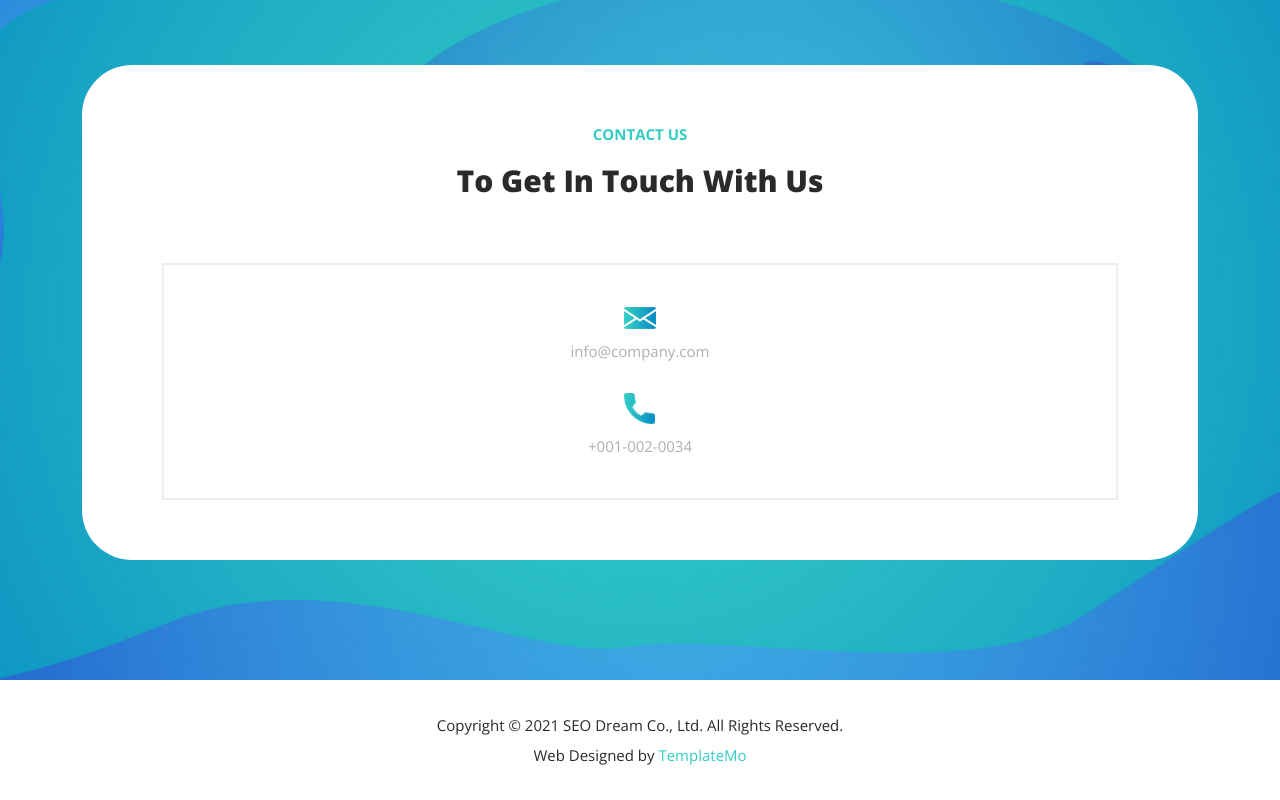
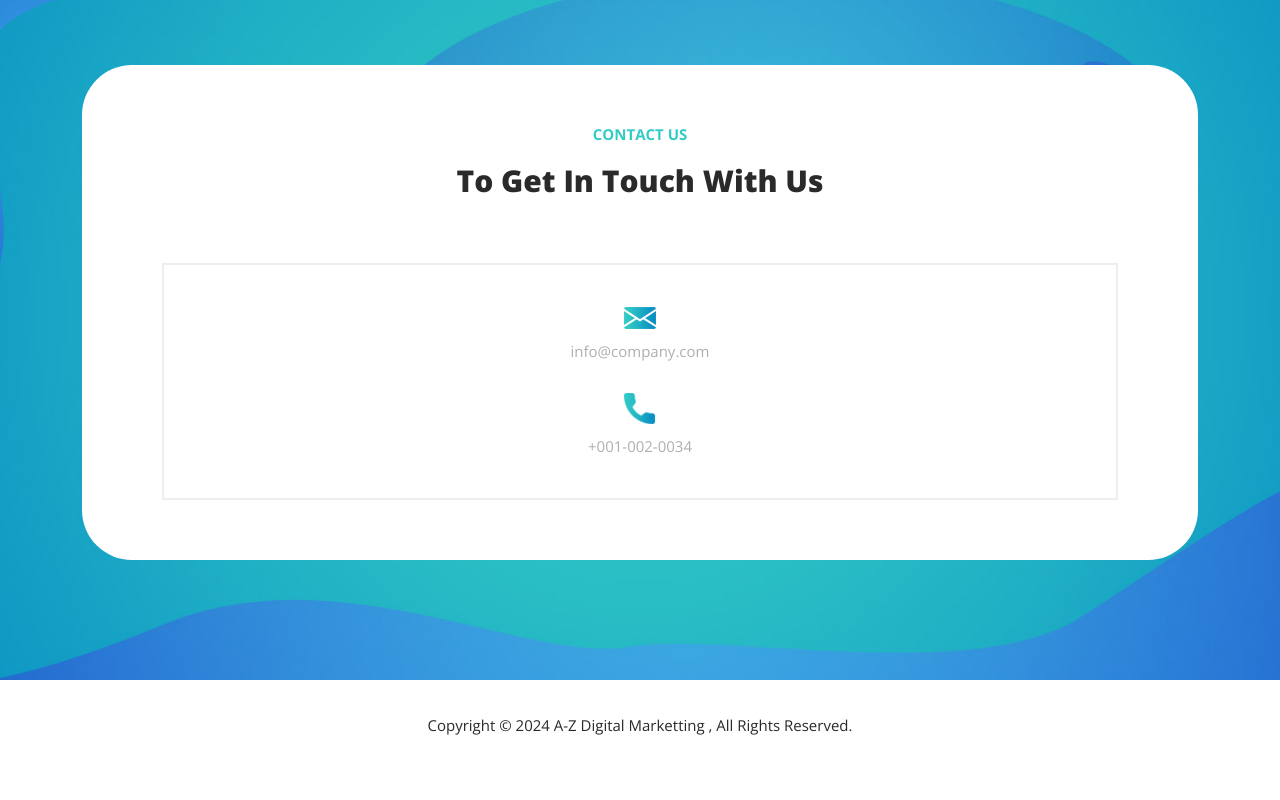
Before and after one commit to POOVALINGAM-design/A-Z_Digital-Marketing-service, a plain HTML site: page index.html in a window 1280 px wide. Shown: the part 3470-4270 px from the top of the page. After the commit the page ends 4240 px from the top, so only its background shows below. Drawn offline with nearby package versions, Linux system fonts and the light colour scheme.

Commit message:
Add files via upload

```diff
--- a/index.html
+++ b/index.html
@@ -620,9 +620,9 @@ https://templatemo.com/tm-563-seo-dream
     <div class="container">
       <div class="row">
         <div class="col-lg-12">
-          <p>Copyright © 2021 SEO Dream Co., Ltd. All Rights Reserved.
+          <p>Copyright © 2024 A-Z Digital Marketting , All Rights Reserved.
 
-          <br>Web Designed by <a rel="nofollow" href="https://templatemo.com" title="free CSS templates">TemplateMo</a></p>
+          <!-- <br>Web Designed by <a rel="nofollow" href="https://templatemo.com" title="free CSS templates">TemplateMo</a></p> -->
         </div>
       </div>
     </div>
```
